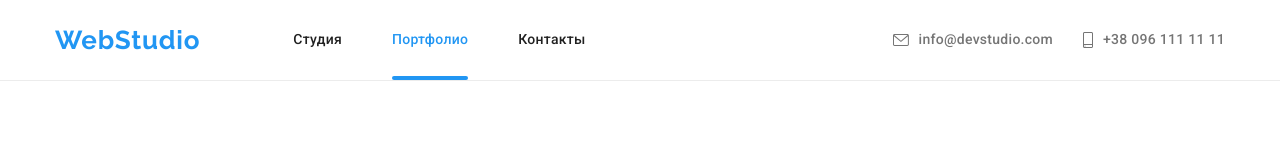
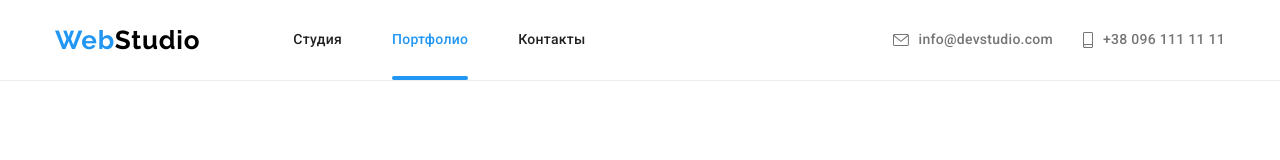
Before and after one commit to vlad-siladi/goit-markup-hw-07, a plain HTML site: page portfolio.html in a window 1280 px wide. Shown: the top 160 px of the page. Drawn offline with nearby package versions, Linux system fonts and the light colour scheme.

Commit message:
добавляет правки

```diff
--- a/portfolio.html
+++ b/portfolio.html
@@ -15,7 +15,7 @@
     <header class="page-header page-header--line">
         <div class="page-header__block container">
             <nav class="page-header__nav">
-                <a href="" class="logo">Web<span class="page-header--logo">Studio</span></a>
+                <a href="" class="logo">Web<span class="page-header__logo">Studio</span></a>
 
                 <ul class="site-nav list">
                     <li class="site-nav__item">
```
